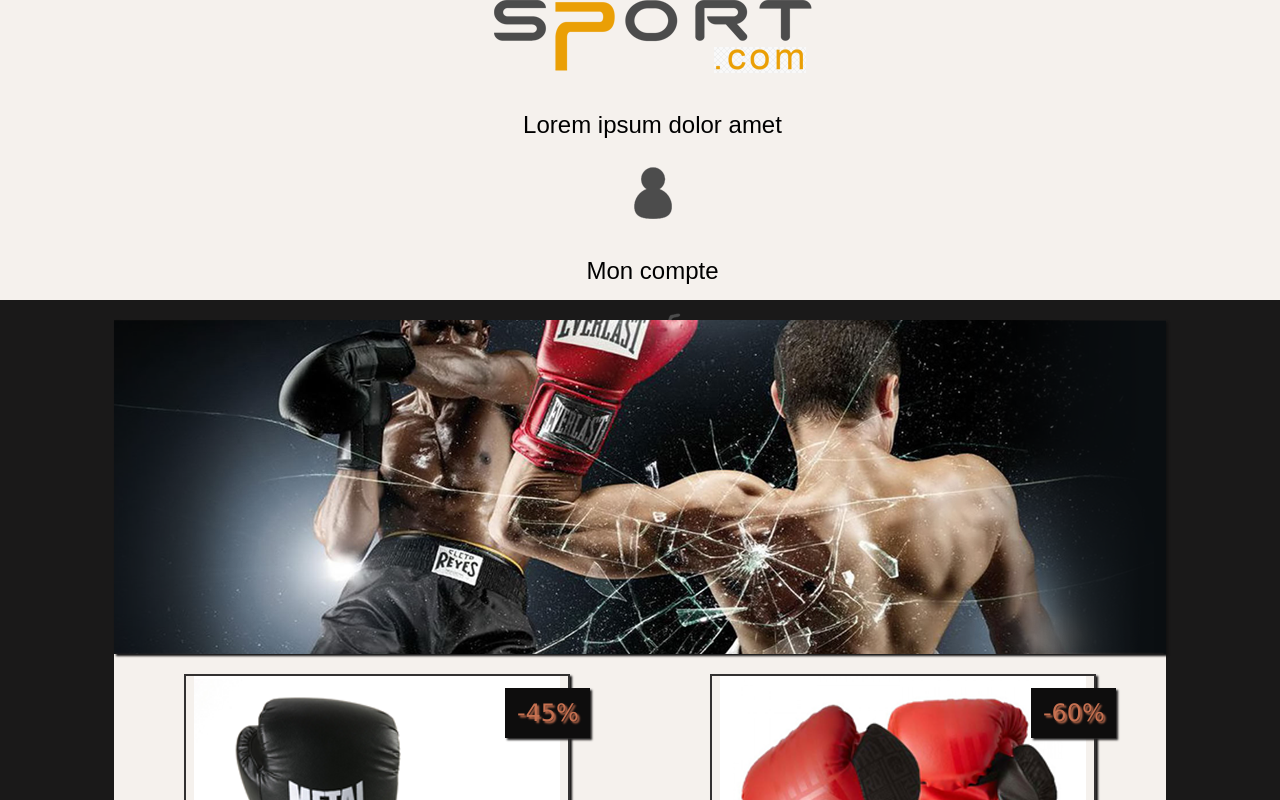
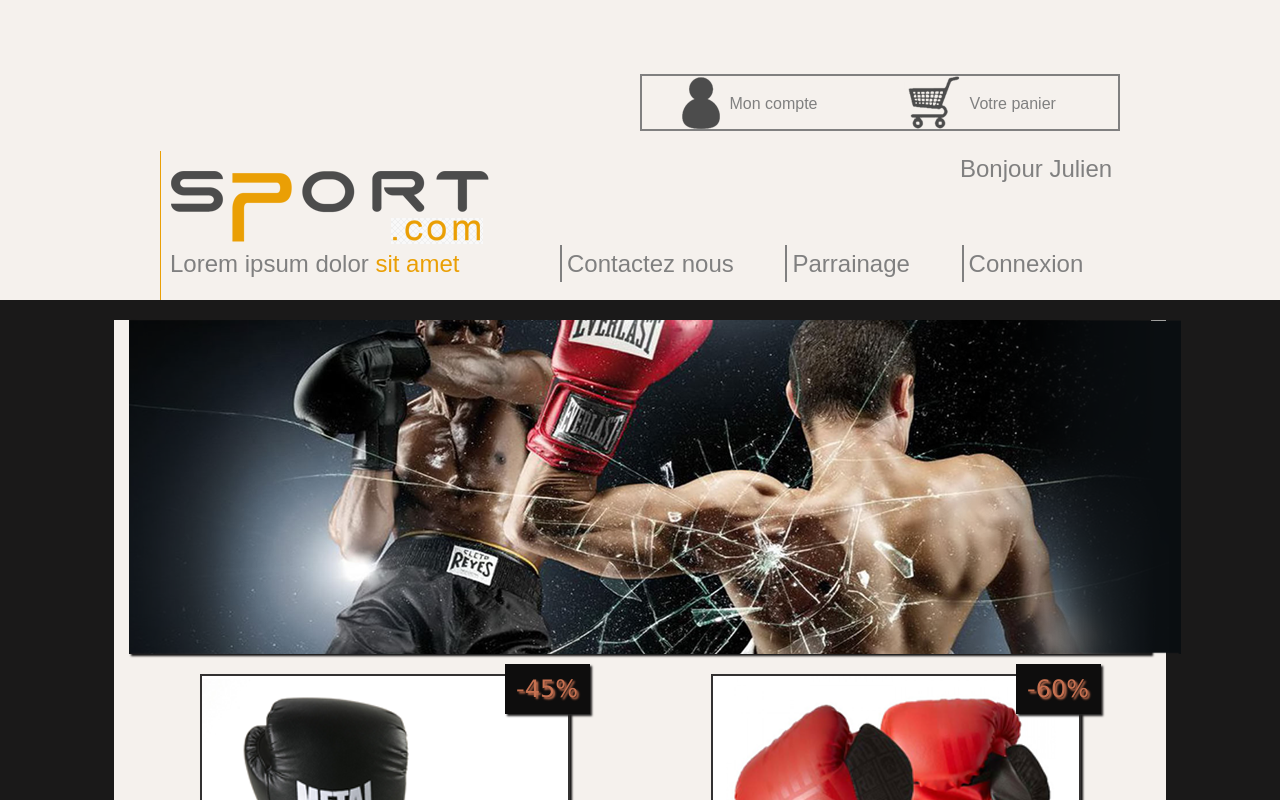
Before and after one commit to yverdev/HTML5-CSS3, a plain HTML site: page index.html in a window 1280 px wide. Shown: the top 800 px of the page. Drawn offline with nearby package versions, Linux system fonts and the light colour scheme.

Commit message:
header elements and creation of first animations

```diff
--- a/css/style.css
+++ b/css/style.css
@@ -1,4 +1,6 @@
-
+*{
+    box-sizing: border-box;
+}
 
 /*---- Commun ----*/
 
@@ -25,10 +27,73 @@ body{
 
 /*---- header ----*/
 
-header{
+.header{
     background-color: rgb(245, 241, 237);
-    padding-left: 25px;
+    width: 100%;
+    margin: 0;
+    padding: 0;
     height: 300px;
+    display: grid;
+    grid-template-rows: repeat(4, 1fr);
+    grid-template-columns: repeat(8, 1fr);
+
+}
+
+.logo{
+    grid-column: 2 / span 2;
+    grid-row: 3 / span 2;
+    padding-top: 20px;
+    border-left: 1px solid rgb(234, 159, 5);
+    padding-left: 10px;
+}
+.logo-string span{
+    color: rgb(234, 159, 5);
+}
+.logo-string{
+    grid-column: 2 / span 2;
+    grid-row: 4 / span 1;
+    margin-top: 20px;
+    color: grey;
+    padding-left: 10px;
+}
+
+.container-panier{
+   grid-column: 5 / span 3;
+   grid-row: 2 / span 1;
+   border: 2px solid grey;
+   margin-bottom: 20px;
+
+}
+.header p{
+    grid-row: 3 / span 1;
+    grid-column: 7 /span 1;
+    color: grey;
+}
+.icons{
+    padding-right: 5px;
+}
+.link{
+    padding: 0;
+   margin: 0 40px;
+
+}
+.container-nav{
+    grid-row: 4 / span 1;
+    grid-column: 4 / span 4;
+    margin-left: 60px;
+    margin-top: 20px;
+}
+.nav{
+    display: inline;
+    padding: 5px;
+    margin: 0 20px;
+    text-decoration: none;
+    color: grey;
+    border-left: 2px solid grey;
+}
+.container-panier span{
+    color: grey;
+    font-size: medium;
 }
 
 /*---- Main ----*/
@@ -56,6 +121,10 @@ header{
     margin-top: 20px;
     background-color: rgb(245, 241, 237);;
     box-shadow: 2px 2px 2px rgb(19, 18, 18);
+}
+
+.main-photo .gant:hover{
+    transform: scale(1.1);
 }
 
 .vente{
@@ -137,6 +206,8 @@ header{
     flex-wrap: wrap;
     background-color: rgb(14, 13, 13);
     text-align: center;
+    width: 100%;
+    z-index: 100;
 }
 
 /*---- FOOTER ----*/
--- a/index.html
+++ b/index.html
@@ -6,40 +6,29 @@
     <meta http-equiv="X-UA-Compatible" content="ie=edge">
     <meta name="description" content="">
     <title>Sport.com</title>
+    <link href="https://stackpath.bootstrapcdn.com/bootstrap/4.4.1/css/bootstrap.min.css" rel="stylesheet" integrity="sha384-Vkoo8x4CGsO3+Hhxv8T/Q5PaXtkKtu6ug5TOeNV6gBiFeWPGFN9MuhOf23Q9Ifjh" crossorigin="anonymous">
     <link rel="stylesheet" href="css/normalize.css">
     <link rel="stylesheet" href="css/style.css">
 </head>
 <body>
     <header class="header">
-        <div class="container">
-            <div class="header-flex-left">
 
-                <div class="logo"><img src="img/logo.png" alt="logo"></div>
-                <div><p>Lorem ipsum dolor <span> amet</span></p></div>
-
+            <div class="logo">
+                <a href="#"><img src="img/logo.png" alt="logo sport.com"></a>
+            </div>
+            <div class="logo-string"><p>Lorem ipsum dolor <span>sit amet</span></p></div>
+            <div class="container-panier">
+                <a href="#" class="link"><img class="icons" src="img/icon-mon-compte.png" alt=""><span> Mon compte</span></a>
+                <a href="#" class="link"><img class="icons" src="img/icon-mon-panier.png" alt=""><span> Votre panier</span></a>
+            </div>
+            <p>Bonjour Julien</p>
+            <div class="container-nav">
+                <a href="#" class="nav">Contactez nous</a>
+                <a href="#" class="nav">Parrainage</a>
+                <a href="#" class="nav">Connexion</a>
             </div>
 
-            <div class="header-flex-right">
-                <div class="compte">
-                    <a href="#"><img class="compte" src="img/icon-mon-compte.png" alt=""></a>
-                    <p>Mon compte</p>
-                </div>
 
-                <div class="panier">
-                    <a href="#"><img class="panier" src="img/icon-mon-panier.png" alt=""></a>
-                    <p>Votre panier</p>
-                    <p>Bonjour Julien</p>
-                <div>
-                <div>
-                    <nav class="nav-top">
-                        <a href="#">Contactez-nous</a>
-                        <a href="#">Parrainage</a>
-                        <a href="#">Deconnexion</a>
-                    </nav>
-                </div>
-
-            </div>
-        </div>
     </header>
 
     <main class="main">
@@ -53,7 +42,7 @@
                 <div class="photo">
                     <div class="gant">
                         <img class="img1" src="img/gant-boxe-2.png" alt="">
-                        <p>Gant de Boxe Lorem ipsum dolor sit</p>
+                        <p>Gant de Boxe Lorem ipsum dolor</p>
                     </div>
                     <div class="vente">
                         <p class="v">Voir la vente</p>
@@ -66,7 +55,7 @@
                 <div class="photo">
                     <div class="gant">
                         <img class="img2" src="img/gant-boxe-1.png" alt="">
-                        <p>Gant de Boxe Lorem ipsum dolor sit</p>
+                        <p>Gant de Boxe Lorem ipsum dolor</p>
                     </div>
                     <div class="vente">
                         <p class="v">Voir la vente</p>
@@ -79,7 +68,7 @@
                 <div class="photo">
                     <div class="gant">
                         <img class="img3" src="img/gant-boxe-2.png" alt="">
-                        <p>Gant de Boxe Lorem ipsum dolor sit</p>
+                        <p>Gant de Boxe Lorem ipsum dolor</p>
                     </div>
                     <div class="vente">
                         <p class="v">Voir la vente</p>
@@ -92,7 +81,7 @@
                 <div class="photo">
                     <div class="gant">
                         <img class="img4" src="img/gant-boxe-1.png" alt="">
-                        <p>Gant de Boxe Lorem ipsum dolor sit</p>
+                        <p>Gant de Boxe Lorem ipsum dolor</p>
                     </div>
                     <div class="vente">
                         <p class="v">Voir la vente</p>
@@ -104,8 +93,8 @@
 
             </div>
                 <div class="style">
-                    <p></p>
                 </div>
+
                 <div class="nav-bottom">
                 <nav>
                     <a href="#">Qui sommes-nous?</a>
@@ -157,6 +146,9 @@
                 <p class="copyright">&nbsp;&copy;2013 Sport Device. Tous droits reservés.</p>
             </div>
         </div>
+
+        <script src="https://stackpath.bootstrapcdn.com/bootstrap/4.4.1/js/bootstrap.min.js" integrity="sha384-wfSDF2E50Y2D1uUdj0O3uMBJnjuUD4Ih7YwaYd1iqfktj0Uod8GCExl3Og8ifwB6" crossorigin="anonymous"></script>
+        <script src="https://stackpath.bootstrapcdn.com/bootstrap/4.4.1/js/bootstrap.bundle.min.js" integrity="sha384-6khuMg9gaYr5AxOqhkVIODVIvm9ynTT5J4V1cfthmT+emCG6yVmEZsRHdxlotUnm" crossorigin="anonymous"></script>
     </footer>
 
 </body>
```
